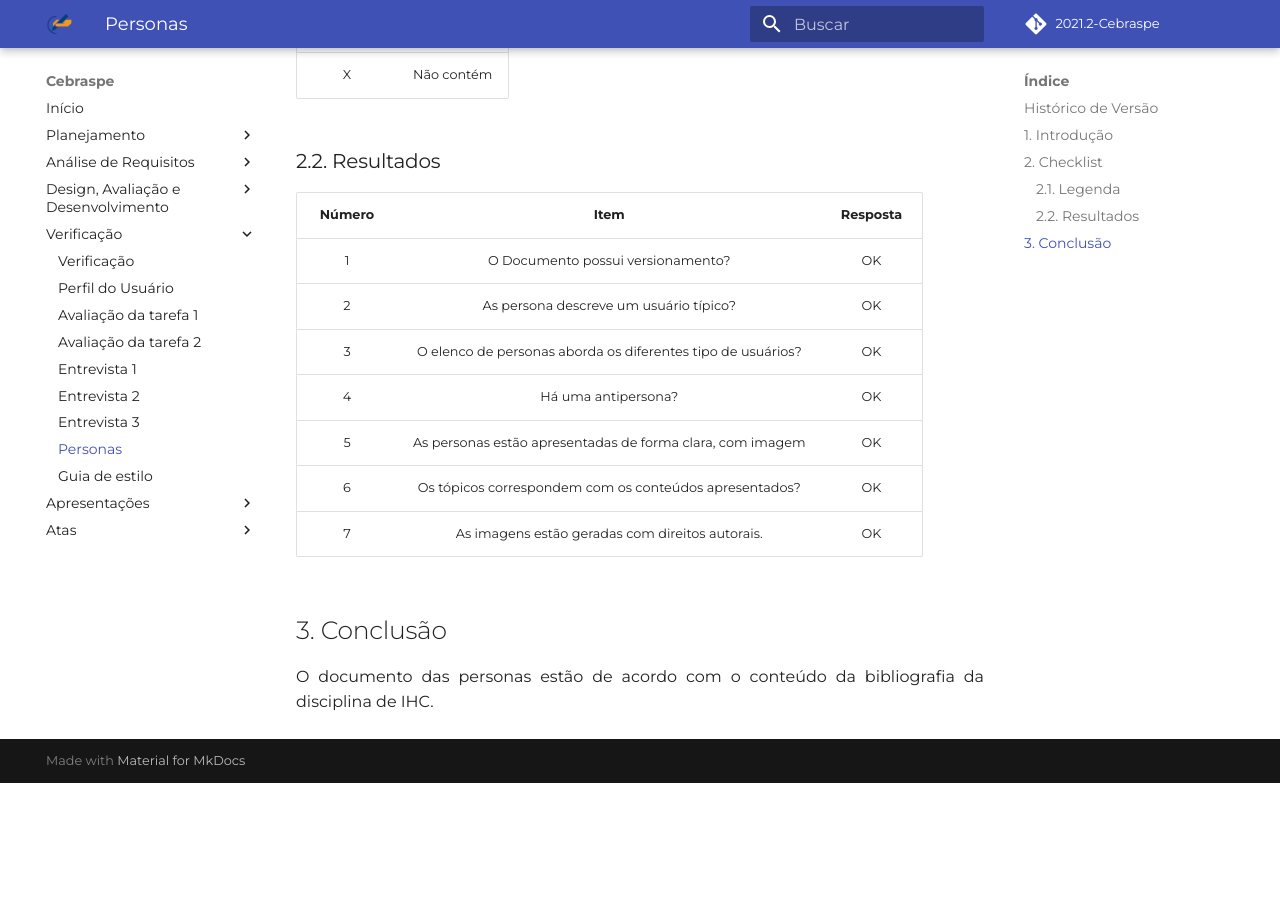
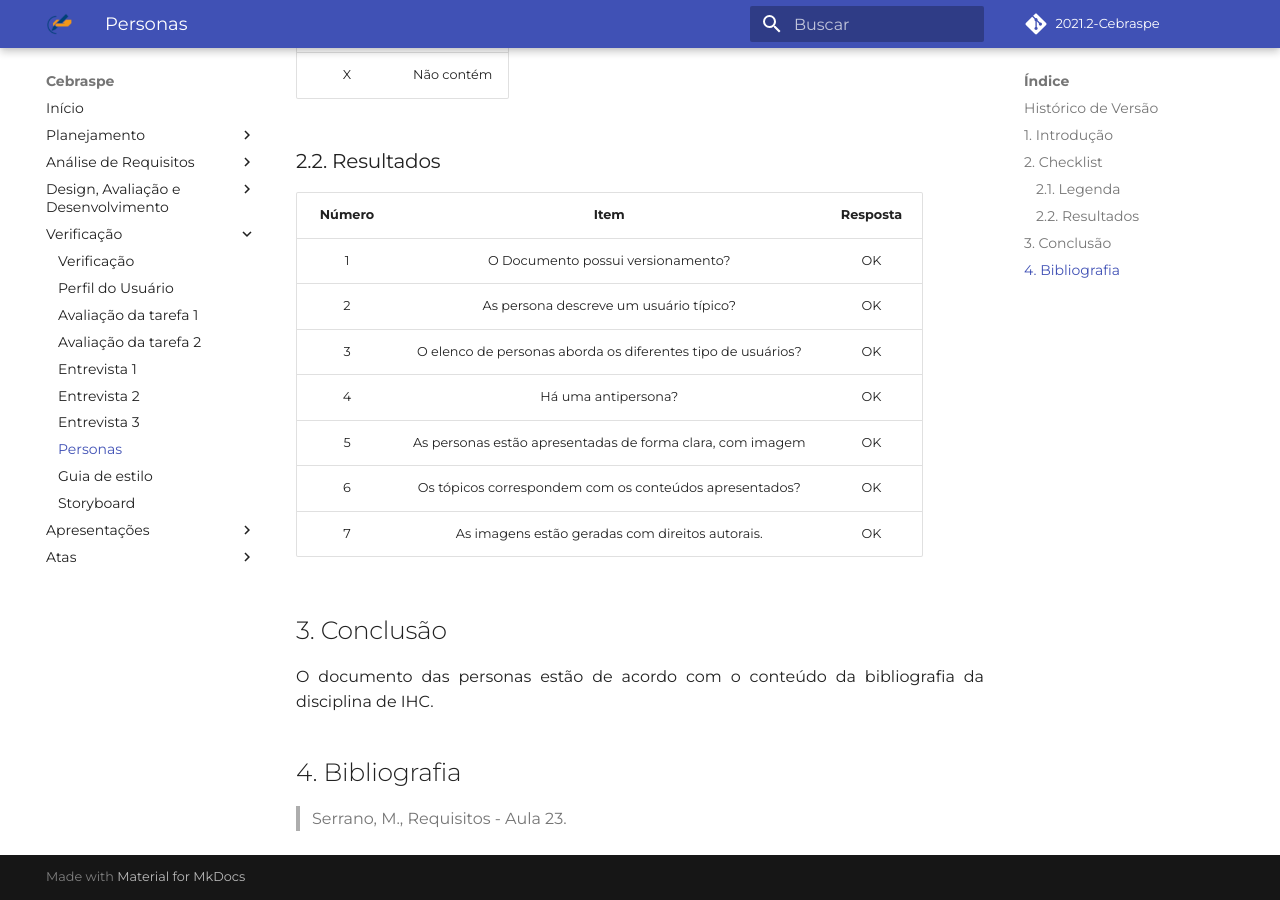
Before and after one commit to Interacao-Humano-Computador/2021.2-Cebraspe, an MkDocs documentation site: the page built from docs/Verificação/Personas.md, in a window 1280 px wide and 900 px high, scrolled down 656 px. Built offline with MkDocs 1.6.1 and Material for MkDocs 9.7.7, drawn with Linux system fonts in a browser that asks for light colours; some web fonts are replaced; comment, search, counter and statistics services are not loaded; before the commit the page ends 1439 px from its top, so only the background shows below that.

Commit message:
#36 - Inclusão das bibliografias e no mkdocs do storyboard

```diff
--- a/docs/Verificação/Personas.md
+++ b/docs/Verificação/Personas.md
@@ -35,3 +35,6 @@
 ## 3. Conclusão
 <p style="text-align: justify;">O documento das personas estão de acordo com o conteúdo da bibliografia da disciplina de IHC.
 </p>
+
+## 4. Bibliografia
+> Serrano, M., Requisitos - Aula 23.
--- a/mkdocs.yml
+++ b/mkdocs.yml
@@ -64,6 +64,7 @@ nav:
       - Entrevista 3: Verificação/entrevista_3.md
       - Personas: Verificação/Personas.md
       - Guia de estilo: Verificação/Guia_de_estilo.md
+      - Storyboard: Verificação/Storyboard.md
   - Apresentações:
       - Apresentação 1: Apresentacoes/Apresentacao1.md
       - Apresentação 2: Apresentacoes/Apresentacao2.md
```
Also changed, not shown: docs/Verificação/Guia_de_estilo.md (+3 -0 lines).
